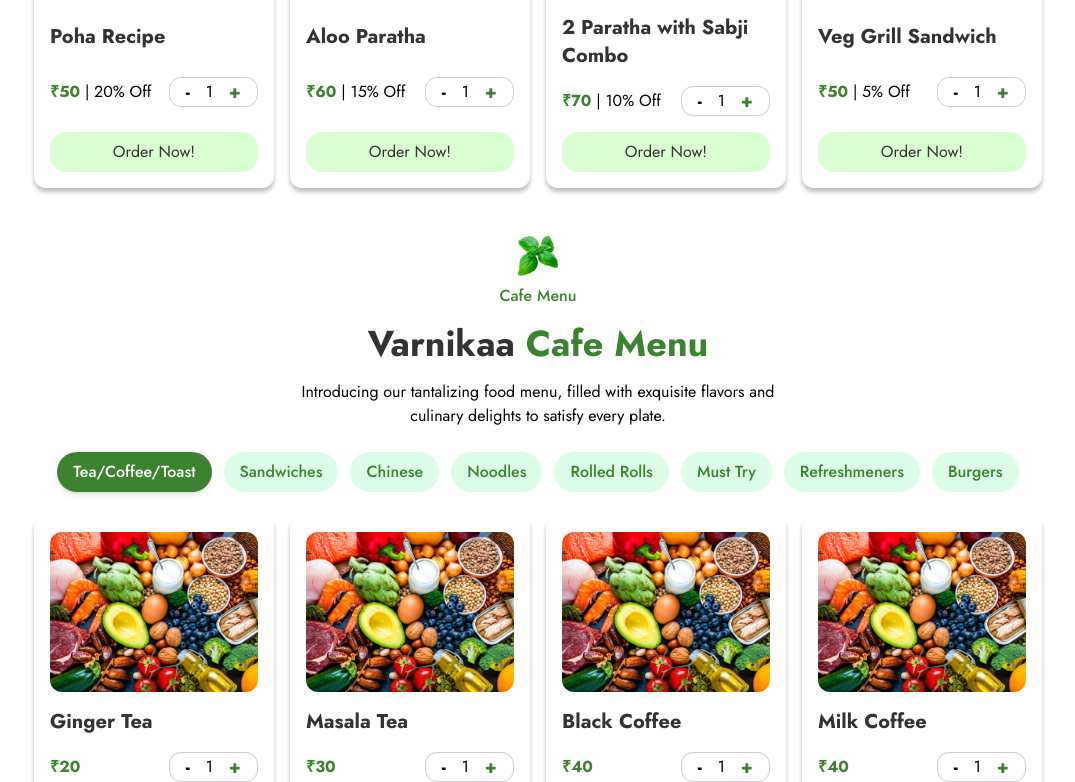
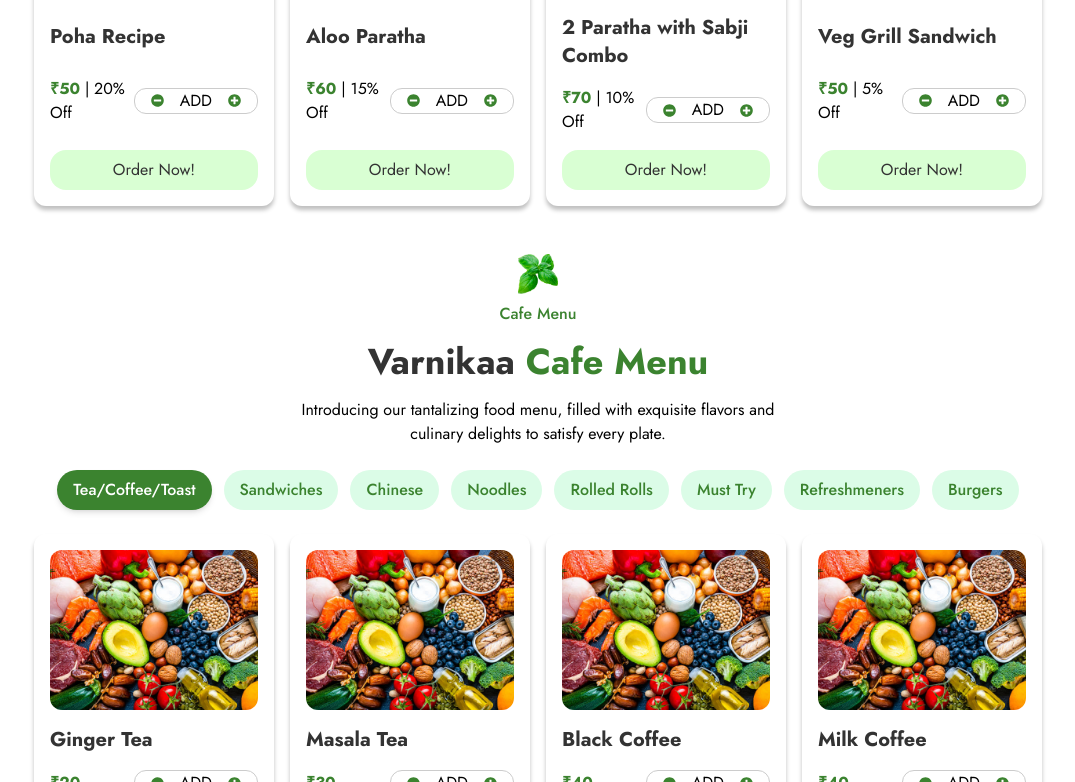
Before and after one commit to sourav7693/varnikaa-cafe, a Next.js app: page /menu in a window 1280 px wide. Shown: the part 938-1720 px from the top of the page, without its empty margins (102-1177 px from the left). Built offline with nearby package versions, Linux system fonts and the light colour scheme.

Commit message:
design change 6

```diff
--- a/src/components/global/TopHeader.tsx
+++ b/src/components/global/TopHeader.tsx
@@ -8,11 +8,12 @@ const TopHeader = () => {
         <div className=" flex items-center gap-2 font-medium">
           <Link
             className="hover:scale-105 transition-all duration-300"
-            href={"/"}
+            href={"https://www.instagram.com/varnikaacafe/"}
             target="_blank"
           >
             Instagram
-          </Link>{" | "}
+          </Link>
+          {" | "}
           <Link
             className="hover:scale-105 transition-all duration-300"
             href={"/"}
--- a/src/components/home/CafeSection.tsx
+++ b/src/components/home/CafeSection.tsx
@@ -4,80 +4,121 @@ import Image from "next/image";
 import Link from "next/link";
 import { useState } from "react";
 import DefinedHeader from "../ui/DefinedHeader";
+import { FaMinusCircle, FaPlusCircle } from "react-icons/fa";
 
 const CafeSection = () => {
   const categories = [
     {
       name: "Tea/Coffee/Toast",
       items: [
-        { name: "Ginger Tea", image : "/images/m1.png", id: 1,  price: 20 },
-        { name: "Masala Tea",  image : "/images/m1.png", id: 2, price: 30 },
-        { name: "Black Coffee", image : "/images/m1.png", id: 3,  price: 40 },
-        { name: "Milk Coffee", image : "/images/m1.png", id: 4,  price: 40 },
+        { name: "Ginger Tea", image: "/images/m1.png", id: 1, price: 20 },
+        { name: "Masala Tea", image: "/images/m1.png", id: 2, price: 30 },
+        { name: "Black Coffee", image: "/images/m1.png", id: 3, price: 40 },
+        { name: "Milk Coffee", image: "/images/m1.png", id: 4, price: 40 },
       ],
     },
     {
       name: "Sandwiches",
       items: [
-        { name: "Veg Grill Sandwich", image : "/images/m1.png", id: 5,  price: 50 },
-        { name: "Veg Grill Cheese Sandwich", image : "/images/m1.png", id: 6,  price: 60 },
-        { name: "Grill Paneer Sandwich", image : "/images/m1.png", id: 7,  price: 80 },
-        { name: "Grill Paneer Cheese Sandwich", image : "/images/m1.png", id: 8,  price: 90 },
+        {
+          name: "Veg Grill Sandwich",
+          image: "/images/m1.png",
+          id: 5,
+          price: 50,
+        },
+        {
+          name: "Veg Grill Cheese Sandwich",
+          image: "/images/m1.png",
+          id: 6,
+          price: 60,
+        },
+        {
+          name: "Grill Paneer Sandwich",
+          image: "/images/m1.png",
+          id: 7,
+          price: 80,
+        },
+        {
+          name: "Grill Paneer Cheese Sandwich",
+          image: "/images/m1.png",
+          id: 8,
+          price: 90,
+        },
       ],
     },
     {
       name: "Chinese",
       items: [
-        { name: "Veg Momo", image : "/images/m1.png", id: 9,  price: 50 },
-        { name: "Chowmin", image : "/images/m1.png", id: 10,  price: 50 },
+        { name: "Veg Momo", image: "/images/m1.png", id: 9, price: 50 },
+        { name: "Chowmin", image: "/images/m1.png", id: 10, price: 50 },
       ],
     },
     {
       name: "Noodles",
       items: [
-        { name: "Plain Maggie", image : "/images/m1.png", id: 11,  price: 45 },
-        { name: "Vegetable Masala Maggie", image : "/images/m1.png", id: 12,  price: 70 },
-        { name: "Vegetable Cheese Maggie", image : "/images/m1.png", id: 13,  price: 80 },
+        { name: "Plain Maggie", image: "/images/m1.png", id: 11, price: 45 },
+        {
+          name: "Vegetable Masala Maggie",
+          image: "/images/m1.png",
+          id: 12,
+          price: 70,
+        },
+        {
+          name: "Vegetable Cheese Maggie",
+          image: "/images/m1.png",
+          id: 13,
+          price: 80,
+        },
       ],
     },
     {
       name: "Rolled Rolls",
       items: [
-        { name: "Veg Roll", image : "/images/m1.png", id: 14,  price: 50 },
-        { name: "Veg Cheese Roll", image : "/images/m1.png", id: 15,  price: 60},
-        { name: "Veg Paneer Roll", image : "/images/m1.png", id: 16,  price: 80 },
-        { name: "Veg Paneer Cheese Roll", image : "/images/m1.png", id: 17,  price: 90 },
+        { name: "Veg Roll", image: "/images/m1.png", id: 14, price: 50 },
+        { name: "Veg Cheese Roll", image: "/images/m1.png", id: 15, price: 60 },
+        { name: "Veg Paneer Roll", image: "/images/m1.png", id: 16, price: 80 },
+        {
+          name: "Veg Paneer Cheese Roll",
+          image: "/images/m1.png",
+          id: 17,
+          price: 90,
+        },
       ],
     },
     {
       name: "Must Try",
       items: [
-        { name: "Pav Bhaji", image : "/images/m1.png", id: 18,  price: 60 },
-        { name: "Aloo Crispy Chaat", image : "/images/m1.png", id: 19,  price: 60 },
-        { name: "Chips Small", image : "/images/m1.png", id: 20,  price: 60 },
-        { name: "Chips Medium",  image : "/images/m1.png", id: 21, price: 70 },
-        { name: "Chips Large", image : "/images/m1.png", id: 22,  price: 90 },
+        { name: "Pav Bhaji", image: "/images/m1.png", id: 18, price: 60 },
+        {
+          name: "Aloo Crispy Chaat",
+          image: "/images/m1.png",
+          id: 19,
+          price: 60,
+        },
+        { name: "Chips Small", image: "/images/m1.png", id: 20, price: 60 },
+        { name: "Chips Medium", image: "/images/m1.png", id: 21, price: 70 },
+        { name: "Chips Large", image: "/images/m1.png", id: 22, price: 90 },
       ],
     },
     {
       name: "Refreshmeners",
       items: [
-        { name: "Nimbu Paani", image : "/images/m1.png", id: 23,  price: 30 },
-        { name: "Aam Panna", image : "/images/m1.png", id: 24,  price: 30 },
-        { name: "Masala Coke", image : "/images/m1.png", id: 25,  price: 50 },
+        { name: "Nimbu Paani", image: "/images/m1.png", id: 23, price: 30 },
+        { name: "Aam Panna", image: "/images/m1.png", id: 24, price: 30 },
+        { name: "Masala Coke", image: "/images/m1.png", id: 25, price: 50 },
       ],
     },
     {
       name: "Burgers",
       items: [
-        { name: "Veg Burger", image : "/images/m1.png", id: 26,  price: 60 },
-        { name: "Cheese Burger", image : "/images/m1.png", id: 27,  price: 80 },
+        { name: "Veg Burger", image: "/images/m1.png", id: 26, price: 60 },
+        { name: "Cheese Burger", image: "/images/m1.png", id: 27, price: 80 },
       ],
     },
   ];
-   const [activeCategory, setActiveCategory] = useState("Tea/Coffee/Toast");
+  const [activeCategory, setActiveCategory] = useState("Tea/Coffee/Toast");
 
-     const { cartItems, addItem, removeItem } = useCart();
+  const { cartItems, addItem, removeItem } = useCart();
   return (
     <section className="flex flex-col items-center justify-center gap-4 md:px-8 xl:px-16 w-full">
       <DefinedHeader title="Cafe Menu" />
@@ -113,7 +154,9 @@ const CafeSection = () => {
           .find((c) => c.name === activeCategory)
           ?.items.map((item) => {
             const cartItem = cartItems.find((c) => c.id === item.id);
-            const quantity = cartItem ? cartItem.quantity : 1;
+            const quantity: number | string = cartItem
+              ? cartItem.quantity
+              : "ADD";
 
             return (
               <div
@@ -141,14 +184,14 @@ const CafeSection = () => {
                   </span>
 
                   <div className="rounded-xl border border-[#ccc] flex justify-between items-center gap-4 px-4">
-                    <button
+                    <FaMinusCircle
+                      size={13}
                       onClick={() => removeItem(item.id)}
-                      className="font-bold text-lg"
-                    >
-                      -
-                    </button>
+                      className="font-bold text-lg text-defined-green cursor-pointer"
+                    />
                     <span>{quantity}</span>
-                    <button
+                    <FaPlusCircle
+                      size={13}
                       onClick={() =>
                         addItem({
                           id: item.id,
@@ -158,10 +201,8 @@ const CafeSection = () => {
                           quantity: 1,
                         })
                       }
-                      className="font-bold text-defined-green text-lg"
-                    >
-                      +
-                    </button>
+                      className="font-bold text-defined-green text-lg cursor-pointer"
+                    />
                   </div>
                 </div>
                 <Link
--- a/src/components/home/MenuSection.tsx
+++ b/src/components/home/MenuSection.tsx
@@ -4,6 +4,7 @@ import Image from "next/image";
 import { useCart } from "@/context/CartContext";
 import Link from "next/link";
 import DefinedHeader from "../ui/DefinedHeader";
+import { FaMinusCircle, FaPlusCircle } from "react-icons/fa";
 
 const MenuSection = () => {
   const categories = [
@@ -181,7 +182,7 @@ const MenuSection = () => {
           .find((c) => c.name === activeCategory)
           ?.items.map((item) => {
             const cartItem = cartItems.find((c) => c.id === item.id);
-            const quantity = cartItem ? cartItem.quantity : 1;
+            const quantity : number | string = cartItem ? cartItem.quantity : "ADD";
 
             return (
               <div
@@ -209,14 +210,14 @@ const MenuSection = () => {
                   </span>
 
                   <div className="rounded-xl border border-[#ccc] flex justify-between items-center gap-4 px-4">
-                    <button
+                    <FaMinusCircle
+                    size={13}
                       onClick={() => removeItem(item.id)}
-                      className="font-bold text-lg"
-                    >
-                      -
-                    </button>
+                      className="font-bold text-lg text-defined-green cursor-pointer"
+                    />
                     <span>{quantity}</span>
-                    <button
+                    <FaPlusCircle
+                    size={13}
                       onClick={() =>
                         addItem({
                           id: item.id,
@@ -226,10 +227,8 @@ const MenuSection = () => {
                           quantity: 1,
                         })
                       }
-                      className="font-bold text-defined-green text-lg"
-                    >
-                      +
-                    </button>
+                      className="font-bold text-defined-green text-lg cursor-pointer"
+                    />
                   </div>
                 </div>
                 <Link
```
